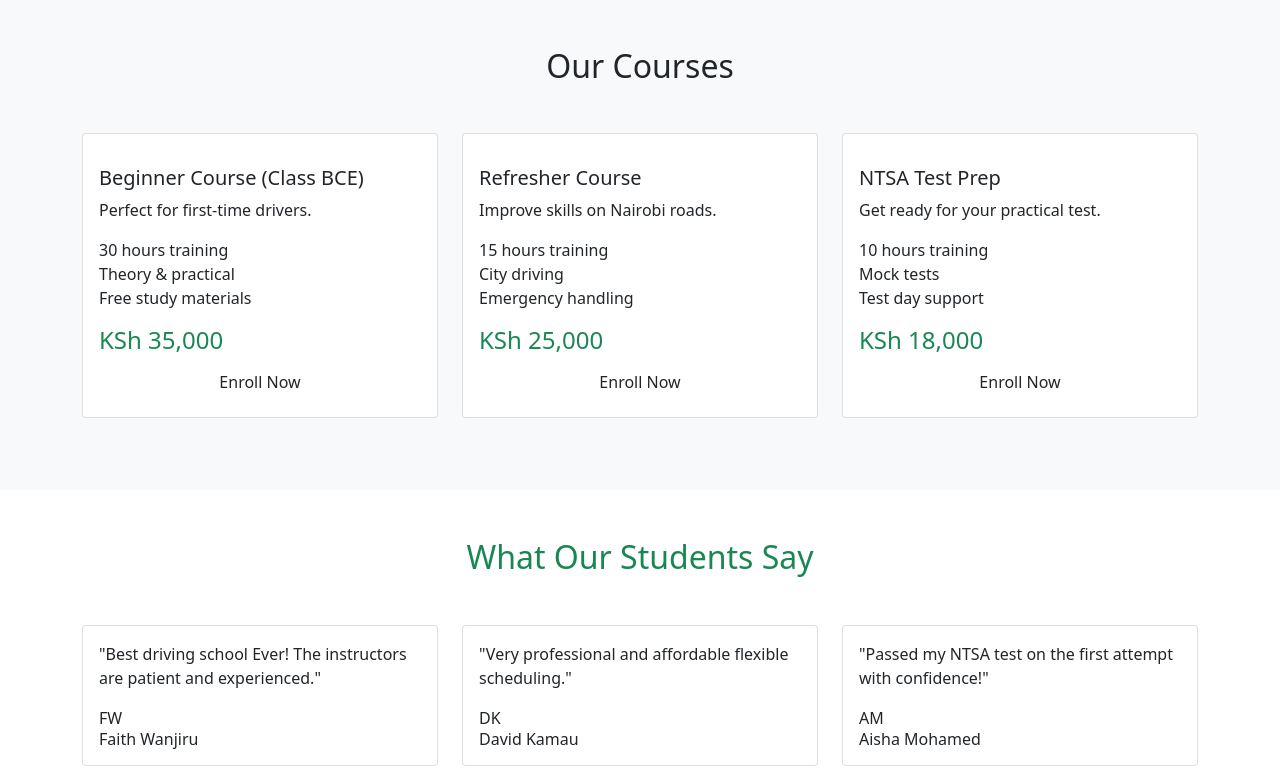
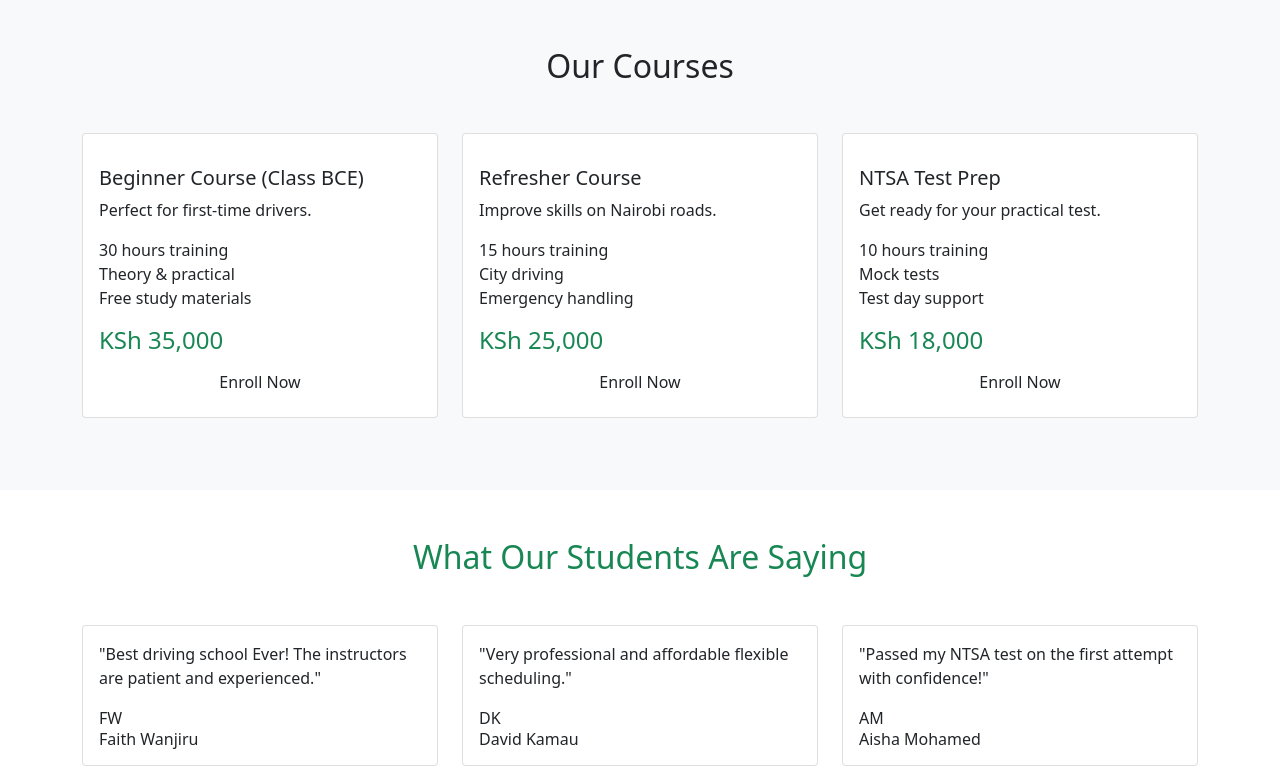
Before and after one commit to BrianxBorne/GRP-7-PROJECT, a Django app: page / in a window 1280 px wide. Shown: the part 1443-2219 px from the top of the page. Run offline with Django 5.2, Linux system fonts and the light colour scheme; some libraries are stand-ins or nearby versions.

Commit message:
removed myenv from commits

```diff
--- a/defensive_driving_school/myapp/templates/home.html
+++ b/defensive_driving_school/myapp/templates/home.html
@@ -176,7 +176,7 @@
 
     <section class="py-5">
         <div class="container ">
-            <h2 class="text-center mb-5 text-success">What Our Students Say</h2>
+            <h2 class="text-center mb-5 text-success">What Our Students Are Saying</h2>
             <div class="row">
                 <div class="col-md-4 mb-4">
                     <div class="card testimonial-card h-100">
```
Also changed, not shown: 1 other file.
